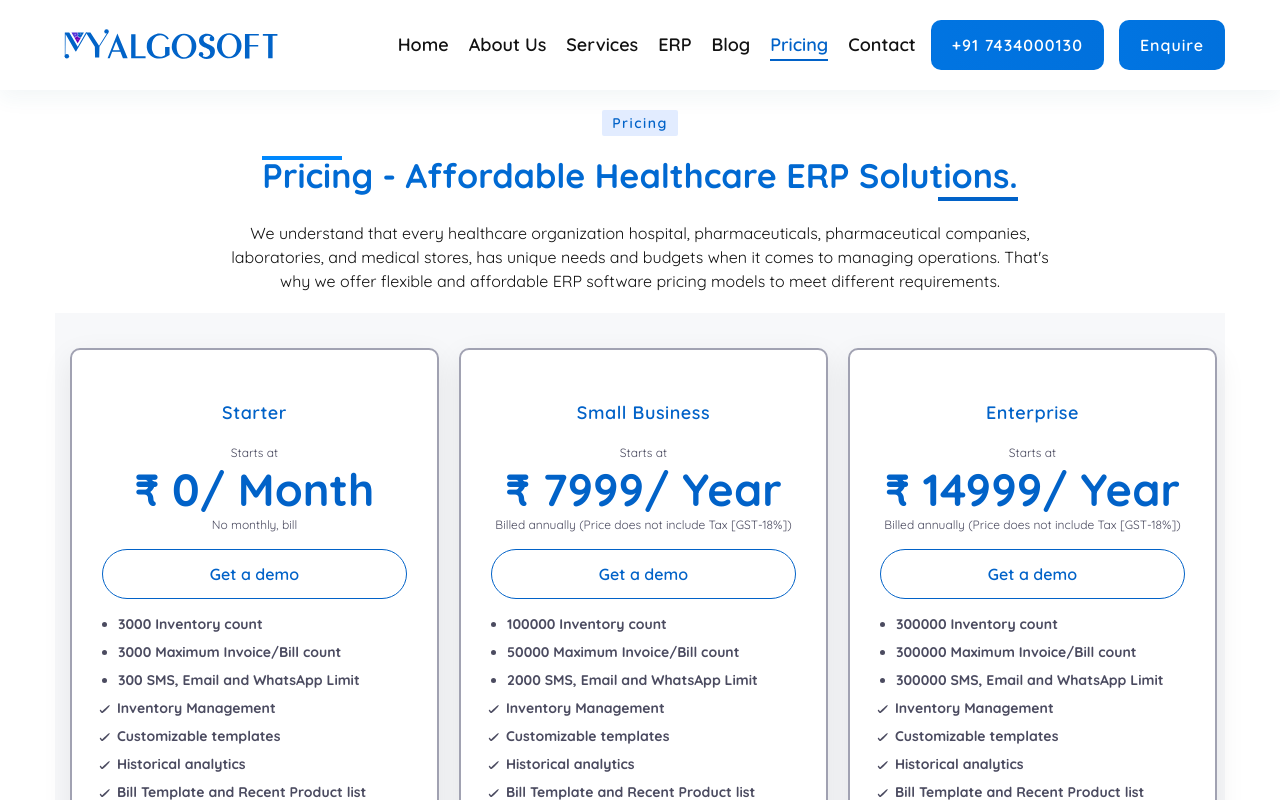
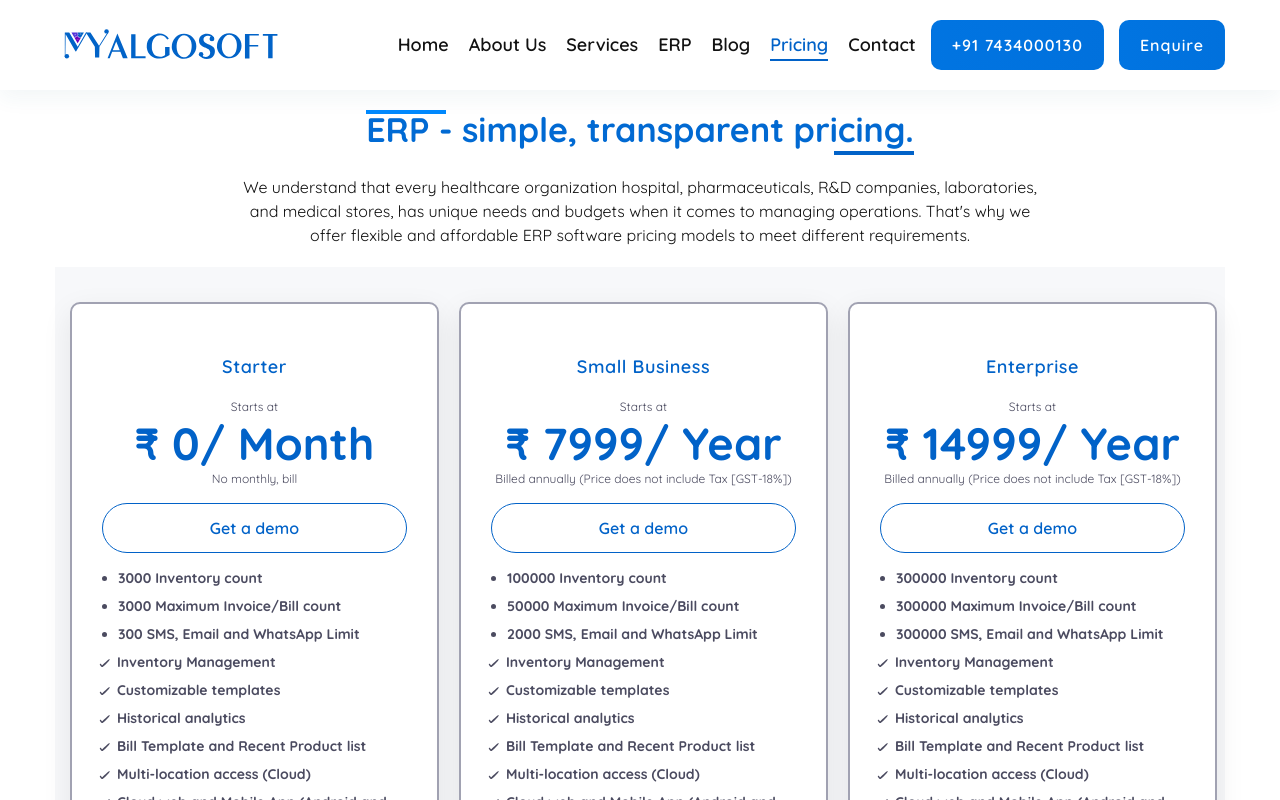
Before and after one commit to AJITSINHSolanki/website_2024, a Next.js app: page /pricing in a window 1280 px wide. Shown: the top 800 px of the page. Built offline with nearby package versions, Linux system fonts and the light colour scheme.

Commit message:
Pricing fix

```diff
--- a/src/components/pricing/index.js
+++ b/src/components/pricing/index.js
@@ -6,13 +6,13 @@ const Pricing = () => {
   return (
     <>
       <div className="main_title_box">
-        <p className="sub_title">Pricing</p>
+        {/* <p className="sub_title">Pricing</p> */}
         <h1 className="main_title">
-          Pricing - Affordable Healthcare ERP <span> Solutions.</span>
+           ERP - <span> simple, transparent pricing.</span>
         </h1>
         <p className="content">
           We understand that every healthcare organization hospital,
-          pharmaceuticals, pharmaceutical companies, laboratories, and medical
+          pharmaceuticals, R&D companies, laboratories, and medical
           stores, has unique needs and budgets when it comes to managing
           operations. That's why we offer flexible and affordable ERP software
           pricing models to meet different requirements.
--- a/src/components/pricing/priceBox.js
+++ b/src/components/pricing/priceBox.js
@@ -25,7 +25,7 @@ const PriceBox = () => {
                       <p className="model__below">No monthly, bill </p>
                     </div>
                     <a
-                      href="https://erphome.azurewebsites.net/auth/login"
+                      href="https://myerphome.com/auth/signup"
                       target="_blank"
                       className="button_strat_get"
                     >
@@ -75,7 +75,7 @@ const PriceBox = () => {
                       <p className="model__below">Billed annually (Price does not include Tax [GST-18%]) </p>
                     </div>
                     <a
-                      href="https://erphome.azurewebsites.net/auth/login"
+                      href="https://myerphome.com/auth/signup"
                       target="_blank"
                       className="button_strat_get"
                     >
@@ -125,7 +125,7 @@ const PriceBox = () => {
                       <p className="model__below">Billed annually (Price does not include Tax [GST-18%]) </p>
                     </div>
                     <a
-                      href="https://erphome.azurewebsites.net/auth/login"
+                      href="https://myerphome.com/auth/signup"
                       target="_blank"
                       className="button_strat_get"
                     >
```
